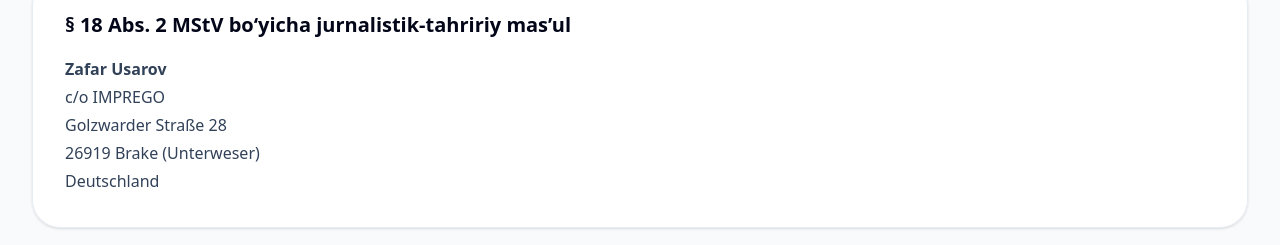
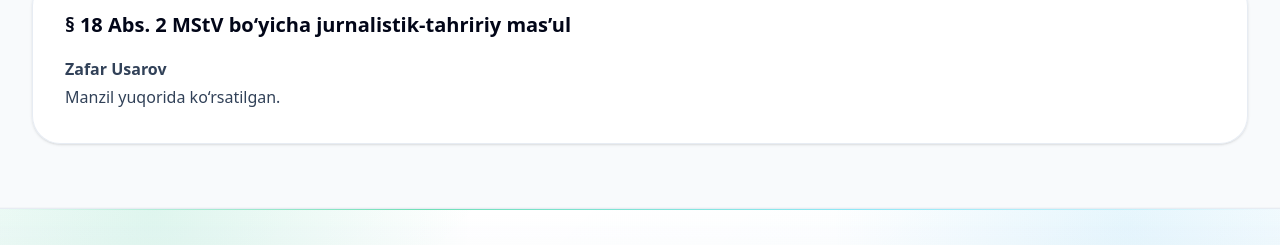
Before and after one commit to ZafarUsarov/vatandoshlar-portal, a Next.js app: page /uz/impressum in a window 1280 px wide. Shown: the part 810-1055 px from the top of the page. Built offline with nearby package versions, Linux system fonts and the light colour scheme; no server answers; the database is empty.

Commit message:
fix(legal): avoid duplicate editorial address

```diff
--- a/app/[locale]/impressum/page.tsx
+++ b/app/[locale]/impressum/page.tsx
@@ -24,6 +24,7 @@ const copy = {
       "UzDe xususiy, notijorat axborot va hamjamiyat loyihasidir.",
     address: "Pochta manzili",
     editorial: "§ 18 Abs. 2 MStV bo‘yicha jurnalistik-tahririy mas’ul",
+    editorialAddressReference: "Manzil yuqorida ko‘rsatilgan.",
     contact: "Aloqa",
     website: "Veb-sayt",
     metadataDescription: "UzDe platformasining operatori, aloqa manzili va tahririy mas’ul shaxs haqidagi huquqiy ma’lumotlar.",
@@ -41,6 +42,7 @@ const copy = {
       "UzDe ist ein privat betriebenes, nicht kommerzielles Informations- und Community-Projekt.",
     address: "Postanschrift",
     editorial: "Verantwortlich für journalistisch-redaktionelle Inhalte gemäß § 18 Abs. 2 MStV",
+    editorialAddressReference: "Anschrift wie oben.",
     contact: "Kontakt",
     website: "Website",
     metadataDescription: "Rechtliche Angaben zum Betreiber, zur Kontaktanschrift und zur redaktionell verantwortlichen Person von UzDe.",
@@ -156,9 +158,7 @@ export default async function ImpressumPage() {
             <h2 id="editorial-responsibility" className="text-xl font-bold text-slate-950 dark:text-white">{t.editorial}</h2>
             <div className="mt-4 leading-7 text-slate-700 dark:text-slate-200">
               <p className="font-semibold">{imprint.editorialResponsible}</p>
-              <address className="not-italic">
-                {imprint.serviceAddress.map((line) => <span key={line} className="block">{line}</span>)}
-              </address>
+              <p>{t.editorialAddressReference}</p>
             </div>
           </section>
         </div>
```
